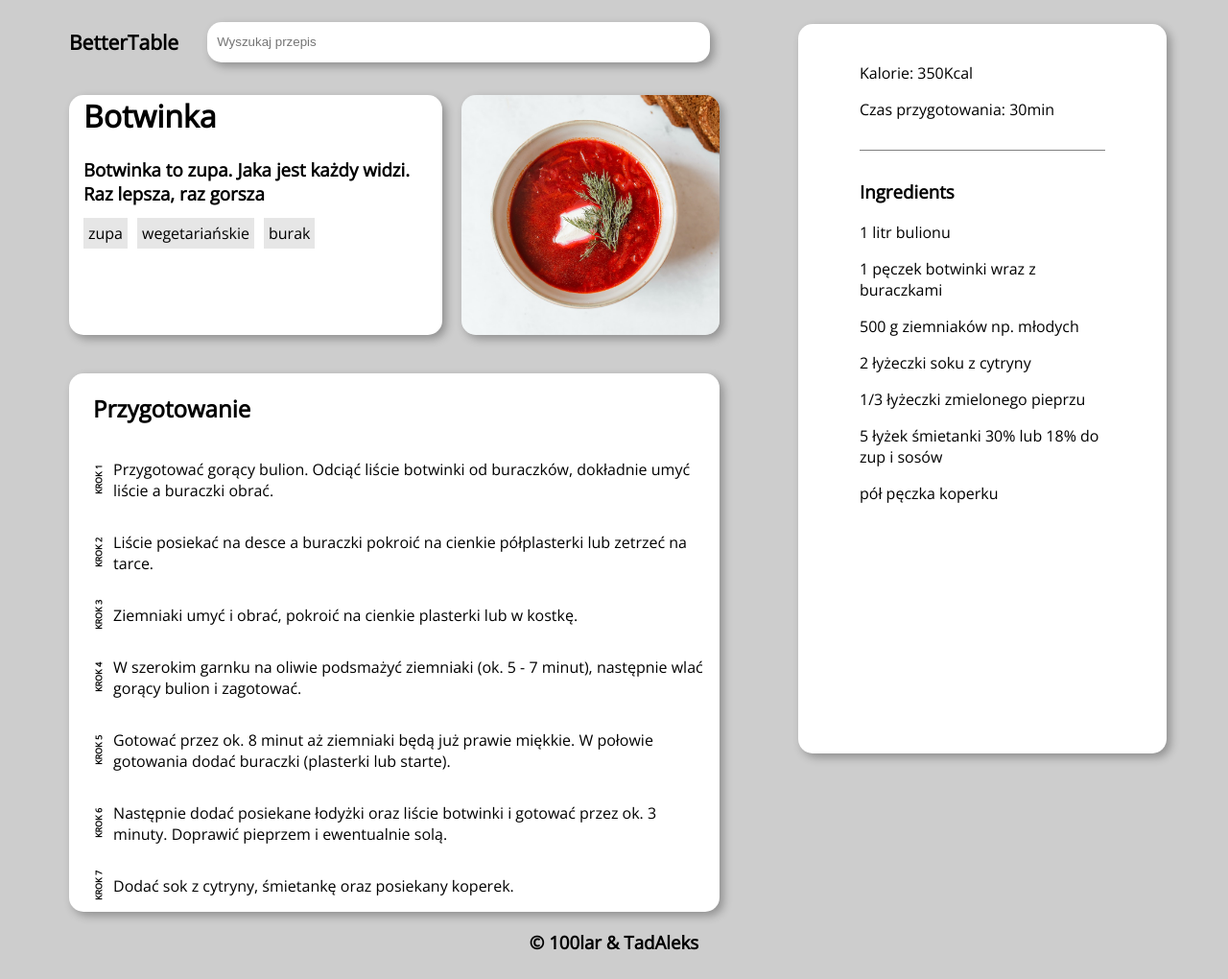
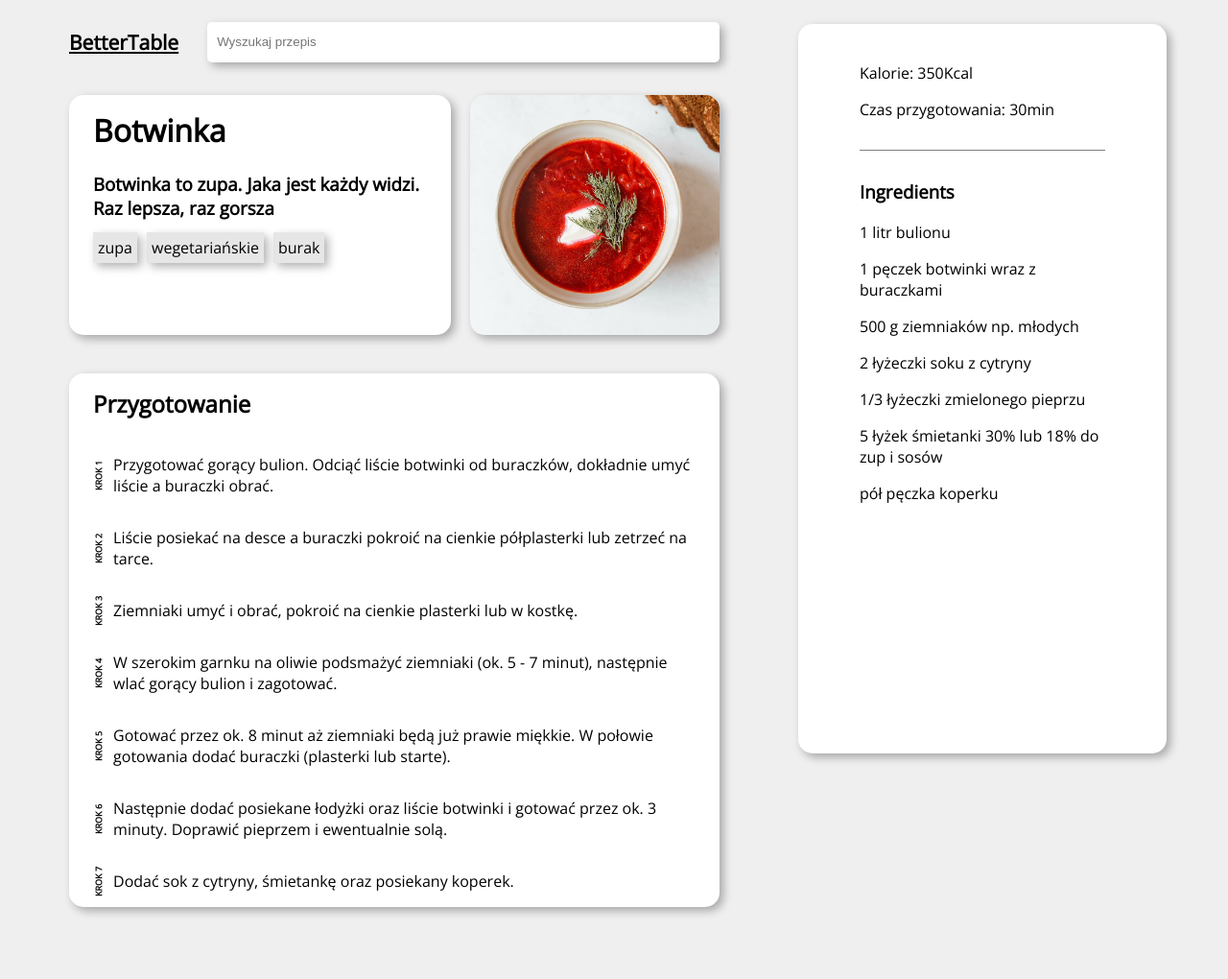
Before and after one commit to 100larczyk/Recipe-App, a React (Vite) app: page / in a window 1280 px wide. Shown: the whole page at 96% size. After the commit the page ends 957 px from the top, so only its background shows below. Built offline with nearby package versions, Linux system fonts and the light colour scheme; a web font is replaced by a local one.

Commit message:
restructurized files

```diff
--- a/src/App.tsx
+++ b/src/App.tsx
@@ -2,11 +2,10 @@
 import Picture from "./UI/Picture"
 import Logo from "./UI/Logo"
 import SearchBar from "./UI/SearchBar"
-import DescriptionTab from "./components/DescriptionTab"
-import RecipeSteps from "./components/RecipeSteps"
-import Ingredients from "./components/Ingredients"
-import RecipeDetails from "./components/RecipeDetails"
-import Footer from "./UI/Footer"
+import DescriptionTab from "./Components/Recipe/DescriptionTab"
+import RecipeSteps from "./Components/Recipe/RecipeSteps"
+import Ingredients from "./Components/Recipe/Ingredients"
+import RecipeDetails from "./Components/Recipe/RecipeDetails"
 
 function App() {
 
@@ -35,7 +34,6 @@ function App() {
             <RecipeDetails />
             <Ingredients />
           </div>
-      <Footer/>
       </div>
     </div>
   )
--- a/src/components/DescriptionTab.tsx
+++ b/src/Components/Recipe/DescriptionTab.tsx
@@ -1,4 +1,4 @@
-import { recipe } from "../mock/recipe"
+import { recipe } from "../../mock/recipe"
 
 
 const DescriptionTab = () => {
--- a/src/components/Ingredients.tsx
+++ b/src/Components/Recipe/Ingredients.tsx
@@ -1,4 +1,4 @@
-import { recipe } from "../mock/recipe"
+import { recipe } from "../../mock/recipe"
 
 const Ingredients = () => {
   return (
--- a/src/components/RecipeDetails.tsx
+++ b/src/Components/Recipe/RecipeDetails.tsx
@@ -1,4 +1,4 @@
-import { recipe } from "../mock/recipe"
+import { recipe } from "../../mock/recipe"
 
 const RecipeDetails = () => {
   return (
--- a/src/components/RecipeSteps.tsx
+++ b/src/Components/Recipe/RecipeSteps.tsx
@@ -1,4 +1,4 @@
-import { recipe } from "../mock/recipe"
+import { recipe } from "../../mock/recipe"
 
 const RecipeSteps = () => {
   return (
--- a/src/UI/Footer.tsx
+++ /dev/null
@@ -1,9 +0,0 @@
-const Footer = () => {
-  return (
-    <div className="footer">
-      <h3>&copy; 100lar & TadAleks </h3>
-    </div>
-  )
-}
-
-export default Footer
--- a/src/UI/Logo.tsx
+++ b/src/UI/Logo.tsx
@@ -1,7 +1,7 @@
 
 const Logo = () => {
   return (
-    <h3>BetterTable</h3>
+    <h3 className="logo">BetterTable</h3>
   )
 }
  export default Logo
--- a/src/index.css
+++ b/src/index.css
@@ -1,26 +1,31 @@
 :root{
   font-family: 'Open Sans', sans-serif;
-  background-color: 	#CDCDCD;
+  background-color: 	#cdcdcd4d;
   padding-left: 50px;
   margin: 0;
   padding: 0 5vw 0 5vw;
 }
 
+
 .wrapper{
 display: flex;
 flex-direction: column;
+margin-bottom: 12px;
 }
 
 .searchBar{
-  width: 40vw;
+  width: 45vw;
   height: 5vh;
   padding-left: 10px;
 	background-color: #ffffff;
   color: rgba(61,67,84,255);
   border: none;
-  border-radius: 15px;
+  border-radius: 5px;
   box-shadow: 4px 4px 10px rgba(0, 0, 0, 0.3);
 }
+.logo{
+  text-decoration: underline;}
+
 .header {
   display: flex;
   align-items: center;
@@ -38,7 +43,7 @@ flex-direction: column;
 .row {
   display: flex;
   gap: 20px;
-  background-color: #CDCDCD;
+  background-color: none;
   width: 53vw;
   height: 250px;
   border-radius: 15px;
@@ -51,13 +56,15 @@ flex-direction: column;
 
 .title{
   margin-top: 0;
+  padding-top: 0;
 }
 
 .descriptionTab{
   border-radius: 15px;
   background-color: #ffffff;
-  padding-left: 15px;
-  padding-right: 15px;
+  padding-top: 15px;
+  padding-left: 25px;
+  padding-right: 25px;
   box-shadow: 4px 4px 10px rgba(0, 0, 0, 0.3);
 }
 
@@ -70,7 +77,7 @@ flex-direction: column;
   box-shadow: 4px 4px 10px rgba(0, 0, 0, 0.3);
 }
 .pictureDiv{
-  background-color: #CDCDCD;
+  background-color: #cdcdcd4d;
 }
 
 .tagParagraph {
@@ -78,11 +85,13 @@ flex-direction: column;
   background-color: #cdcdcd7e;
   display: inline;
   margin-right: 10px;
+  box-shadow: 4px 4px 10px rgba(0, 0, 0, 0.3);
 }
 .recipeSteps{
   margin-top: 40px;
   padding-left: 15px;
-  padding-right: 15px;
+  padding-right: 25px;
+  padding-top: 15px;
   background-color: #ffffff;
   height: auto;
   box-shadow: 4px 4px 10px rgba(0, 0, 0, 0.3);
@@ -90,6 +99,7 @@ flex-direction: column;
 }
 h2{
   margin-left: 10px;
+  margin-top: 0;
 }
 
 .recipeStep{
@@ -125,7 +135,3 @@ align-items: center;
   padding-bottom: 15px;
   border-bottom: 1px gray solid;
 }
-
-.footer {
-text-align: center;
-}
```
Also changed, not shown: src/assets/wepik-export-20230730180906lBDG.png (deleted). Lines whose indentation alone changed are shown as unchanged.
